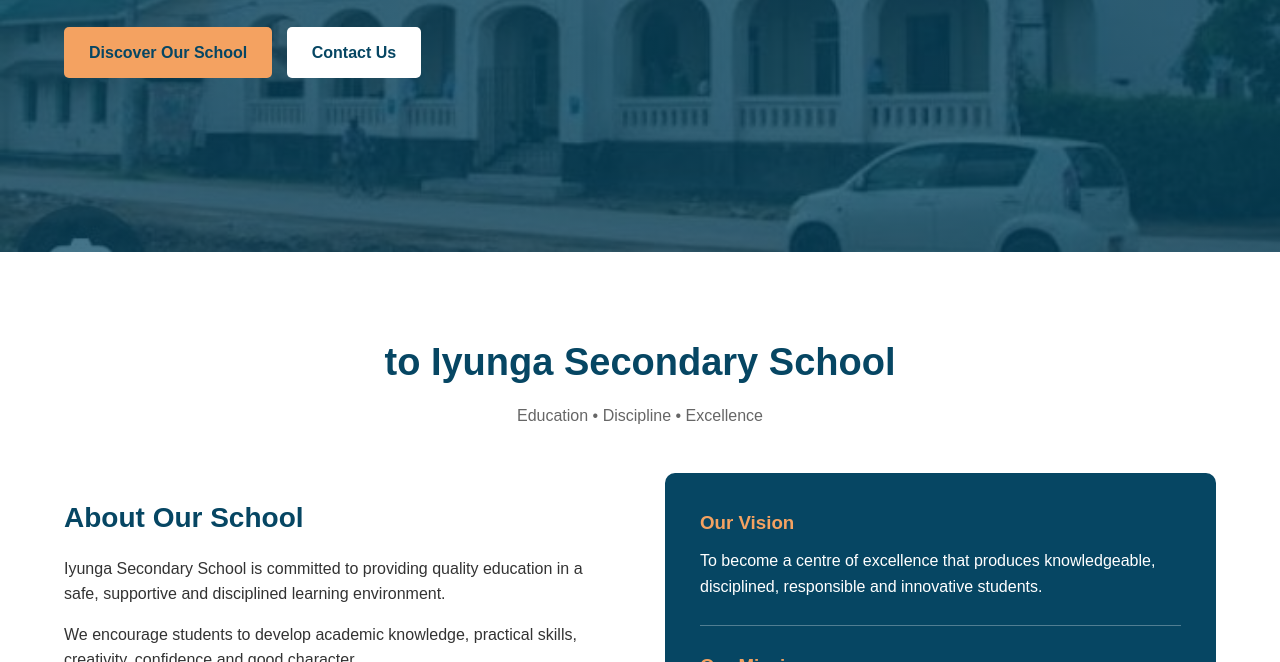
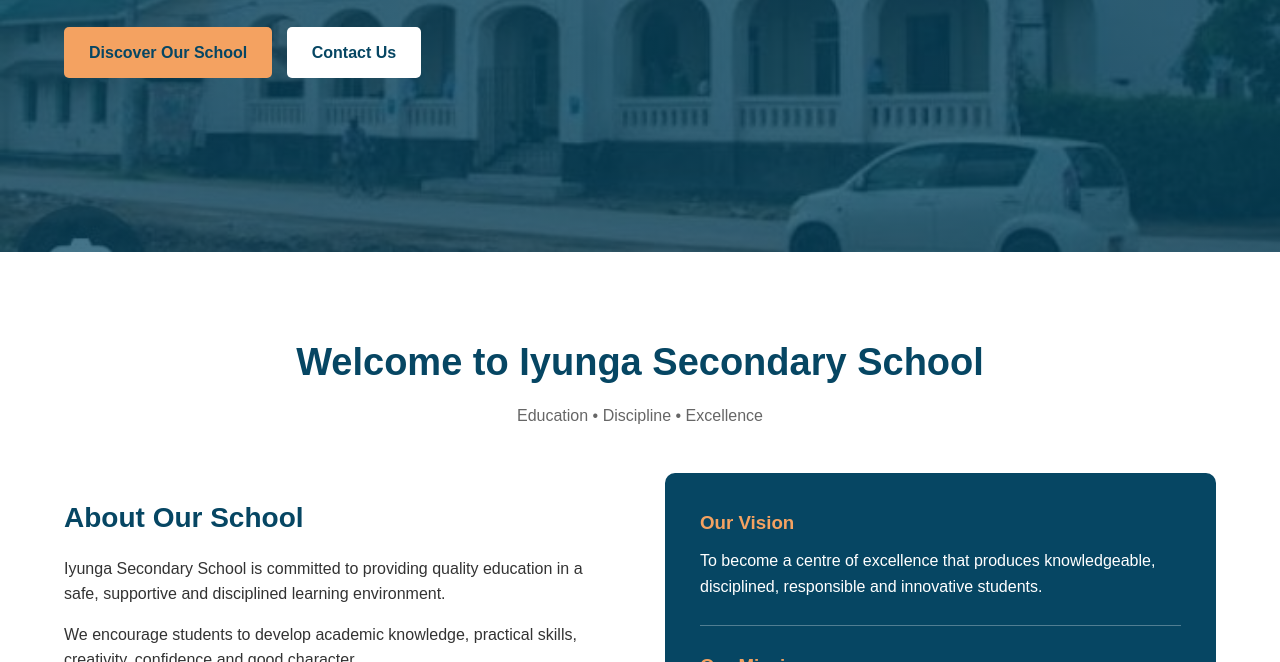
Before and after one commit to abdulindehele7-web/IYUNGA.SECONDARY.SCHOOL, a plain HTML site: page index.html in a window 1280 px wide. Shown: the part 438-1100 px from the top of the page. Drawn offline with Linux system fonts and the light colour scheme.

Commit message:
Update index.html

```diff
--- a/index.html
+++ b/index.html
@@ -121,7 +121,7 @@
         <div class="section-title">
 
             <h2>
-                 to Iyunga Secondary School
+                Welcome to Iyunga Secondary School
             </h2>
 
             <p>
```
